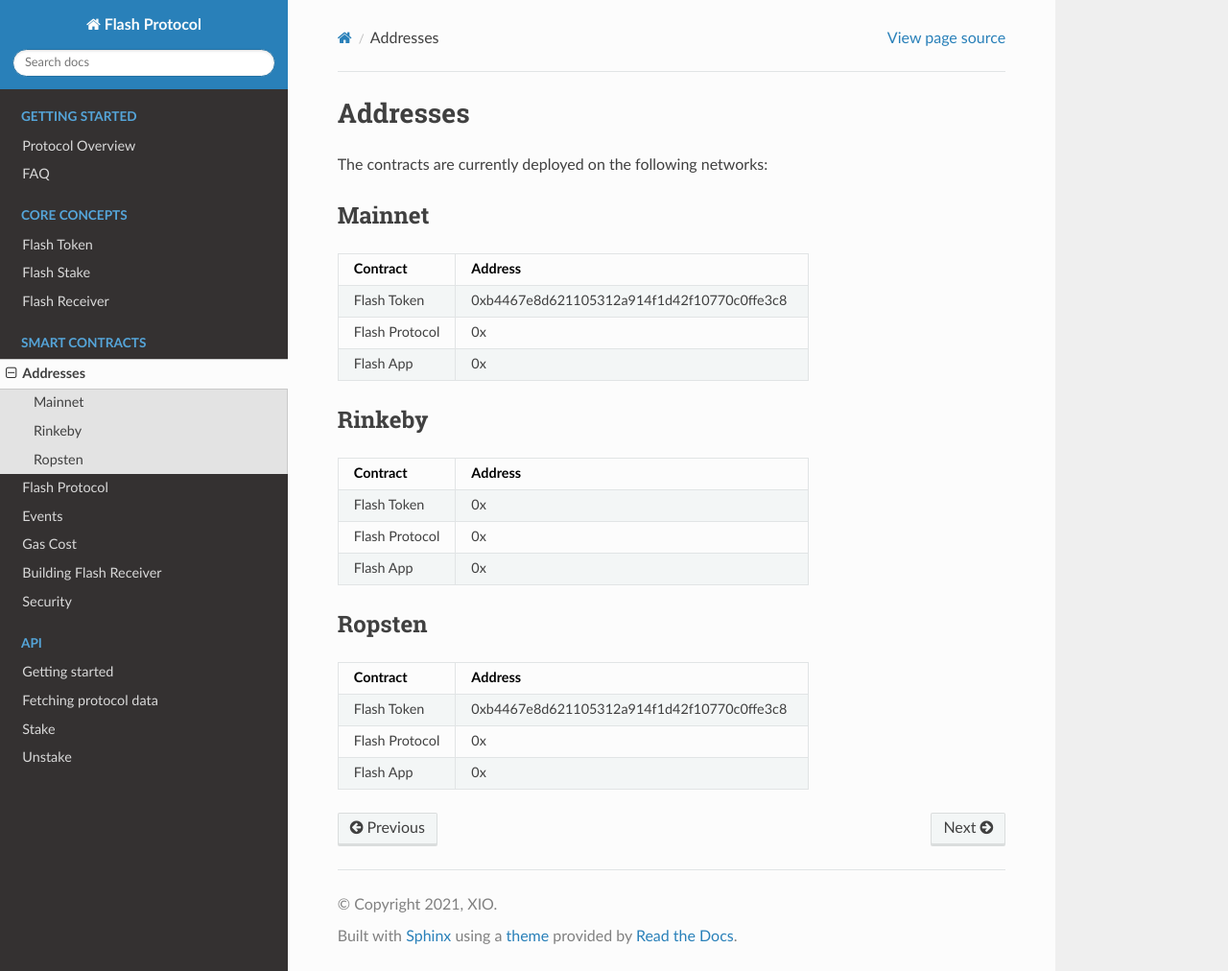
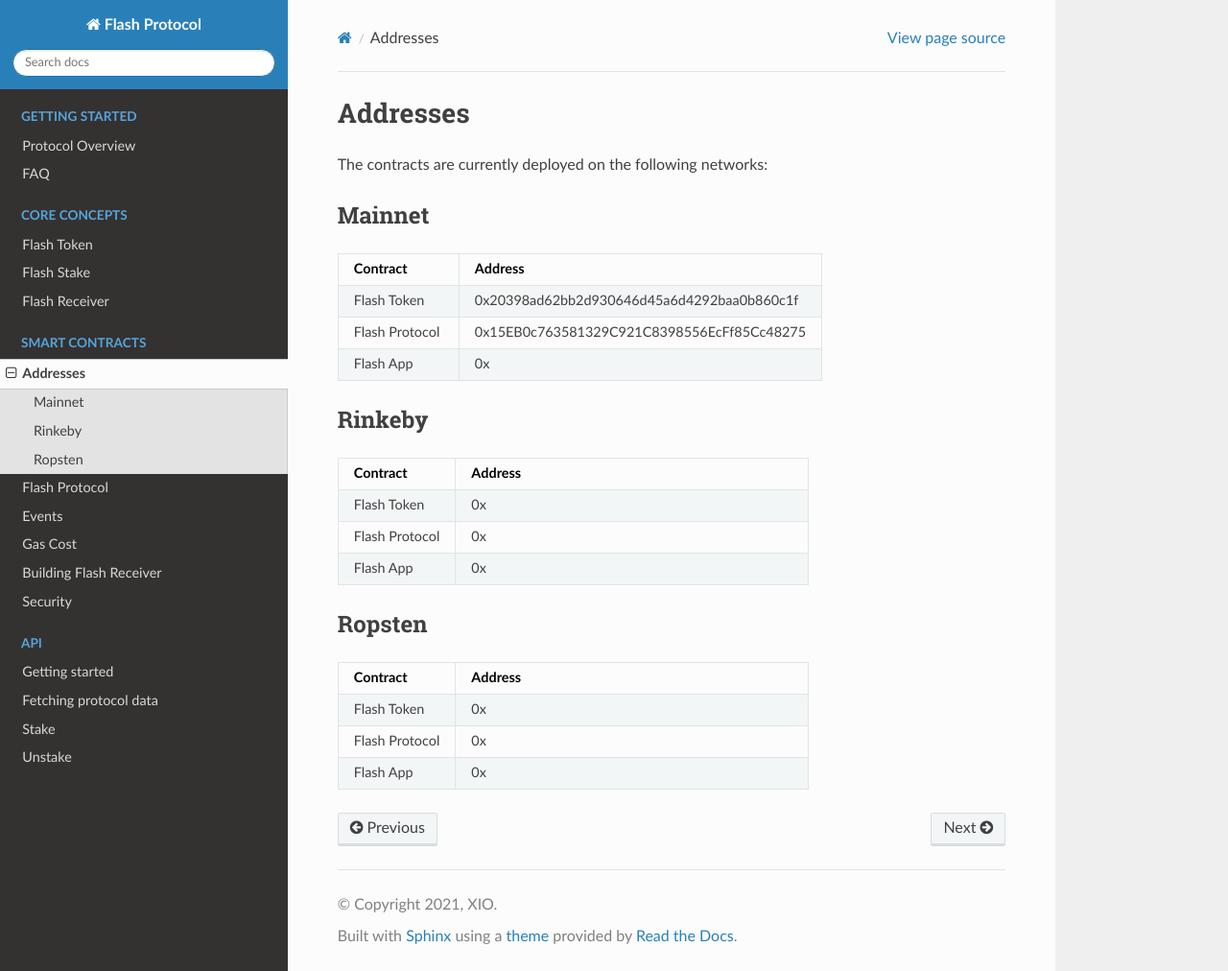
Before and after one commit to BlockzeroLabs/flash-docs, a Sphinx documentation site: the page built from source/smart-contracts/addresses.rst, in a window 1280 px wide and 1012 px high. Shown: the whole window at 96% size. Built offline with Sphinx 7.4.7 and the Read the Docs theme 2.0.0, drawn with Linux system fonts in a browser that asks for light colours.

Commit message:
Updating token and protocol addresses to reflect V2

```diff
--- a/source/core-concepts/flash-token.rst
+++ b/source/core-concepts/flash-token.rst
@@ -3,7 +3,7 @@
 
 Flash Token (**$FLASH**) is an Ethereum token that enables interacting with the Flash Protocol.
 
-FLASH contract address is: **0xb4467e8d621105312a914f1d42f10770c0ffe3c8**
+FLASH contract address is: **0x20398ad62bb2d930646d45a6d4292baa0b860c1f**
 
 The Flash Token does not have a fixed supply. **$FLASH** is minted on every stake and it's burned on every unstake (only if the staking period has not been elapsed).
 The process of minting can only be achieved using the Flash Protocol.
--- a/source/getting-started/faq.rst
+++ b/source/getting-started/faq.rst
@@ -34,7 +34,7 @@
 
 Is there a Flash Protocol token?
 ~~~~~~~~~~~~~~~~~~~~~~~~~~~~~~~~
-Yes, there is a token called $FLASH. The Flash Token does not have a fixed supply and the contract address is **0xb4467e8d621105312a914f1d42f10770c0ffe3c8**.
+Yes, there is a token called $FLASH. The Flash Token does not have a fixed supply and the contract address is **0x20398ad62bb2d930646d45a6d4292baa0b860c1f**.
 Users can use the $FLASH token in order to stake and earn instant upfront yield.
 
 **Miscellaneous**
--- a/source/smart-contracts/addresses.rst
+++ b/source/smart-contracts/addresses.rst
@@ -9,8 +9,8 @@
    :header: "Contract", "Address"
    :widths: 10, 30
 
-   "Flash Token", "0xb4467e8d621105312a914f1d42f10770c0ffe3c8"
-   "Flash Protocol", "0x"
+   "Flash Token", "0x20398ad62bb2d930646d45a6d4292baa0b860c1f"
+   "Flash Protocol", "0x15EB0c763581329C921C8398556EcFf85Cc48275"
    "Flash App", "0x"
 
 
@@ -33,6 +33,6 @@
    :header: "Contract", "Address"
    :widths: 10, 30
 
-   "Flash Token", "0xb4467e8d621105312a914f1d42f10770c0ffe3c8"
+   "Flash Token", "0x"
    "Flash Protocol", "0x"
    "Flash App", "0x"
```
